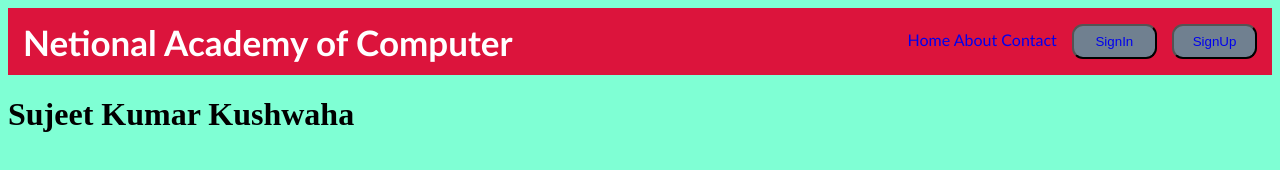
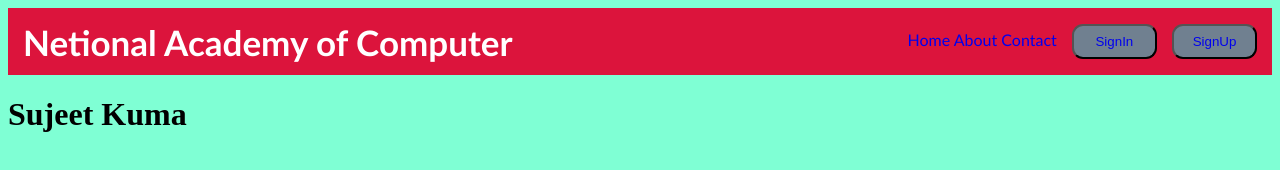
Before and after one commit to Sujeetkushwaha14/National-Academy-of-Computer, a plain HTML site: page index.html in a window 1280 px wide. Drawn offline with Linux system fonts and the light colour scheme.

Commit message:
Update index.html

```diff
--- a/index.html
+++ b/index.html
@@ -20,6 +20,6 @@
       </ul>
     </div>
    </nav>
-    <h1>Sujeet Kumar Kushwaha </h1>
+    <h1>Sujeet Kuma </h1>
 </body>
 </html>
```
